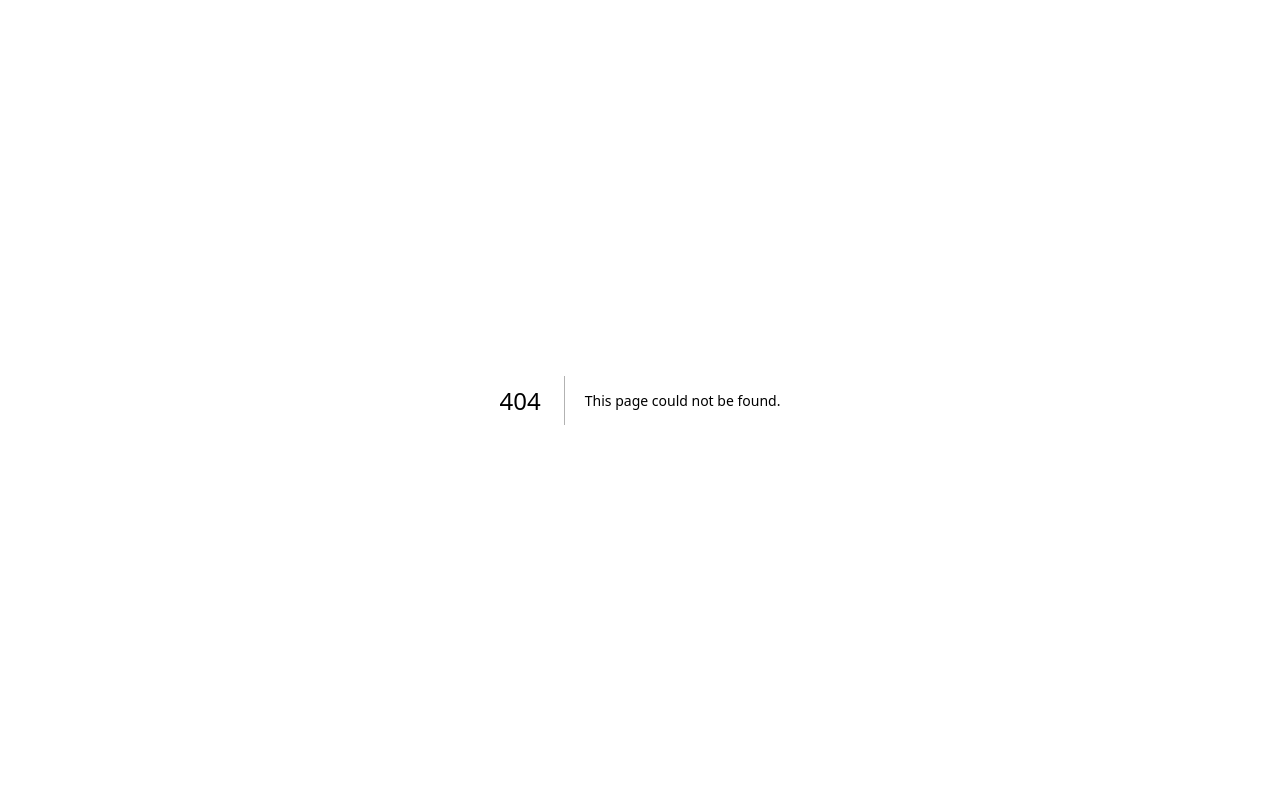
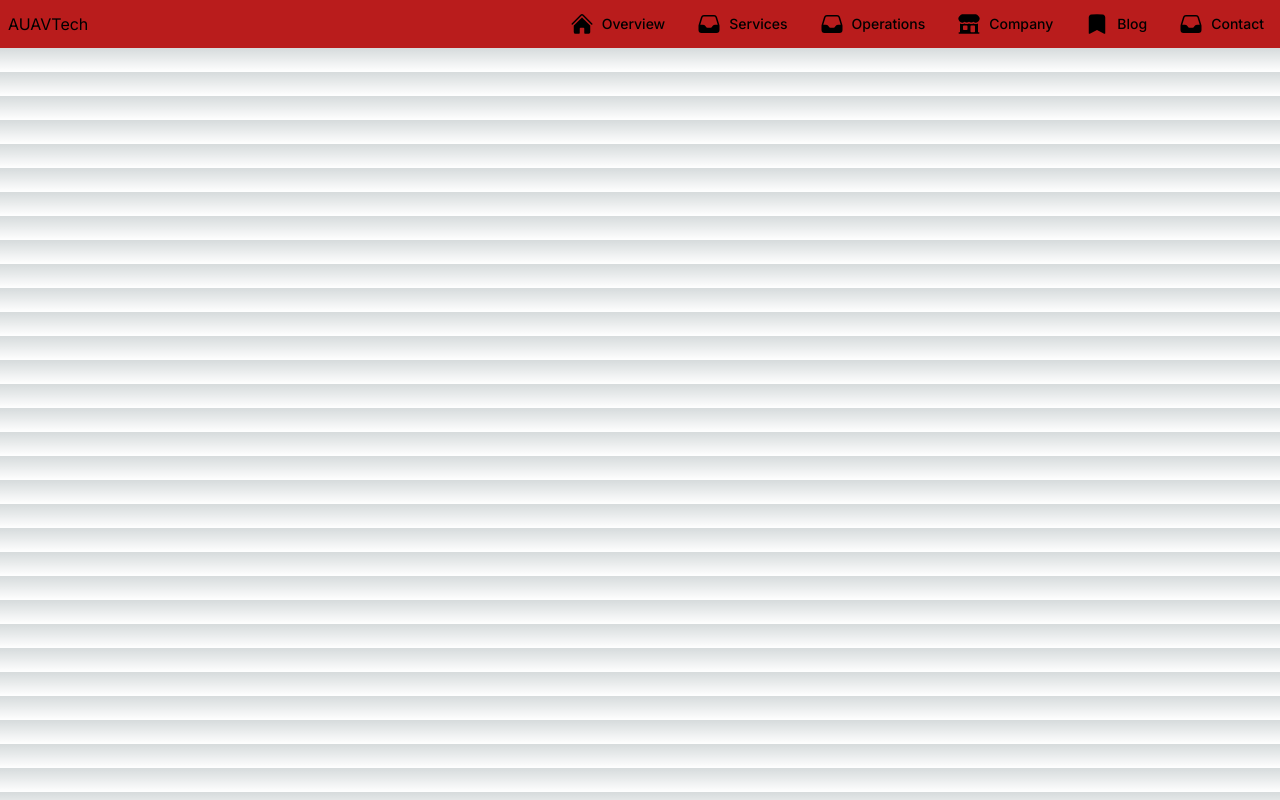
Before and after one commit to MrDHiggins/auav-tech, a Next.js app: page /company in a window 1280 px wide. Before the commit this address had no page. Built offline with nearby package versions, Linux system fonts and the light colour scheme; a web font is replaced by a local one.

Commit message:
Project layout and page restructure

```diff
--- a/app/auavTechHome/(overview)/page.tsx
+++ /dev/null
@@ -1,15 +0,0 @@
-import BackgroundImage from "@/app/ui/overview/backgroundImage";
-import Services from "@/app/ui/services";
-import Partners from "@/app/ui/partners";
-
-export default function Page() {
-    return (
-        <>
-        <main className='h-screen'>
-            <BackgroundImage />
-            <Services />
-            <Partners />
-        </main>
-        </>
-    );
-}
--- a/app/auavTechHome/layout.tsx
+++ /dev/null
@@ -1,10 +0,0 @@
-import TopNav from "../ui/navigation/topNav";
-
-export default function Layout ({ children }: { children: React.ReactNode }) {
-    return (
-        <main>
-        <TopNav />
-        {children}
-        </main>
-    );
-}
--- a/app/layout.tsx
+++ b/app/layout.tsx
@@ -1,6 +1,7 @@
 import '@/app/ui/globals.css';
 import type { Metadata } from "next";
 import { inter } from '@/app/ui/fonts';
+import TopNav from '@/app/ui/navigation/topNav';
 
 export const metadata: Metadata = {
   title: "African UAV Tech",
@@ -17,7 +18,10 @@ export default function RootLayout({
 }) {
   return (
     <html lang="en">
-      <body className={`${inter.className} antialiased`}>{children}</body>
+      <body className={`${inter.className} antialiased`}>
+        <TopNav/>
+        {children}
+        </body>
     </html>
   );
 }
--- a/app/page.tsx
+++ b/app/page.tsx
@@ -1,7 +1,15 @@
+import BackgroundImage from "@/app/ui/overview/backgroundImage";
+import Services from "@/app/ui/services";
+import Partners from "@/app/ui/partners";
+
 export default function Page() {
-  return (
-    <div>
-      <h1>African UAV Technologies is currently under maintenance</h1>
-    </div>
-  )
+    return (
+        <>
+        <main className='h-screen'>
+            <BackgroundImage />
+            <Services />
+            <Partners />
+        </main>
+        </>
+    );
 }
--- a/app/auavTechHome/services/page.tsx
+++ b/app/services/page.tsx
@@ -1,9 +1,7 @@
-const servicesPage = () => {
+export default function Page() {
     return (
         <div className="flex flex-row">
             <h1>Services Page</h1>
         </div>
     );
 }
-
-export default servicesPage;
--- a/app/ui/navigation/navItems.tsx
+++ b/app/ui/navigation/navItems.tsx
@@ -12,12 +12,12 @@ import {
 } from '@heroicons/react/24/solid';
 
 const itemLinks = [
-    {name: 'Overview', href: '/auavTechHome', icon: HomeIcon},
-    {name: 'Services', href: '/auavTechHome/services', icon: InboxIcon},//Must be
-    {name: 'Operations', href: '/auavTechHome/operations', icon: InboxIcon},
-    {name: 'Company', href: '/auavTechHome/company', icon: BuildingStorefrontIcon},
-    {name: 'Blog', href: '/auavTechHome/blog', icon: BookmarkIcon},
-    {name: 'Contact', href: '/auavTechHome/contact', icon: InboxIcon},
+    {name: 'Overview', href: '/', icon: HomeIcon},
+    {name: 'Services', href: '/services', icon: InboxIcon},//Must be
+    {name: 'Operations', href: '/operations', icon: InboxIcon},
+    {name: 'Company', href: '/company', icon: BuildingStorefrontIcon},
+    {name: 'Blog', href: '/blog', icon: BookmarkIcon},
+    {name: 'Contact', href: '/contact', icon: InboxIcon},
 ];
 
 
```
Also changed, not shown: app/blog/page.tsx (renamed from app/auavTechHome/blog/page.tsx), app/company/page.tsx (renamed from app/auavTechHome/company/page.tsx), app/contact/page.tsx (renamed from app/auavTechHome/contact/page.tsx), app/maintenance/page.tsx (renamed from app/auavTechHome/maintenance/page.tsx), app/operations/page.tsx (renamed from app/auavTechHome/operations/page.tsx).
